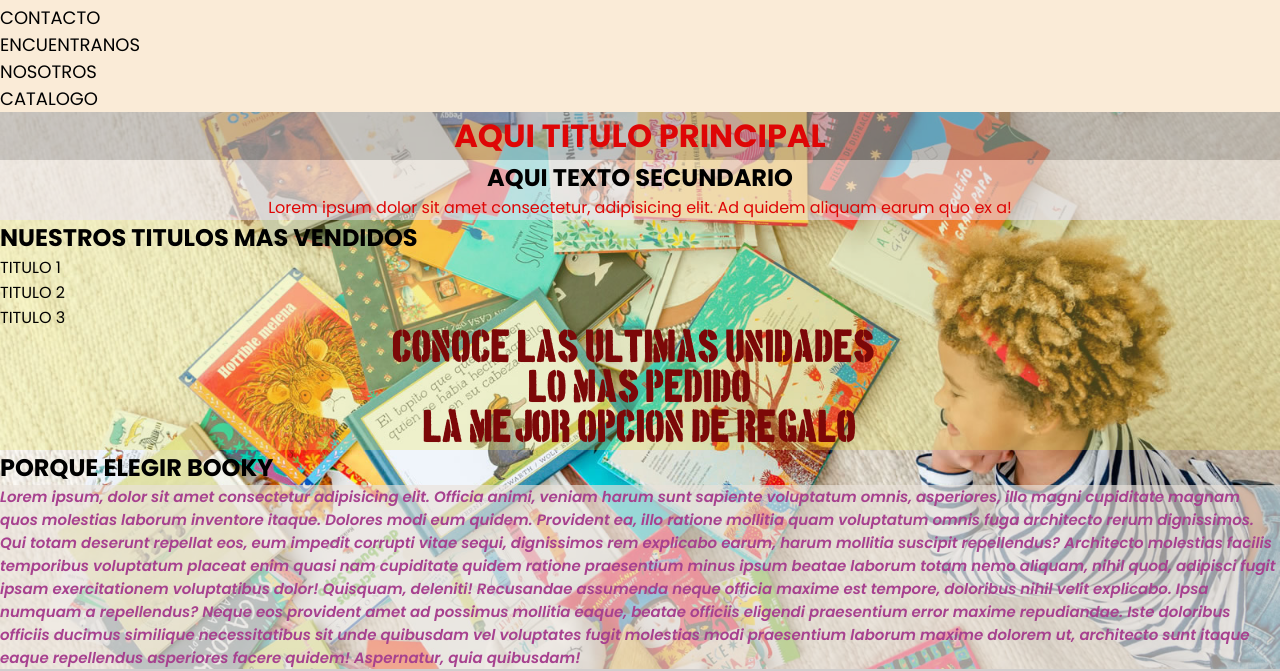
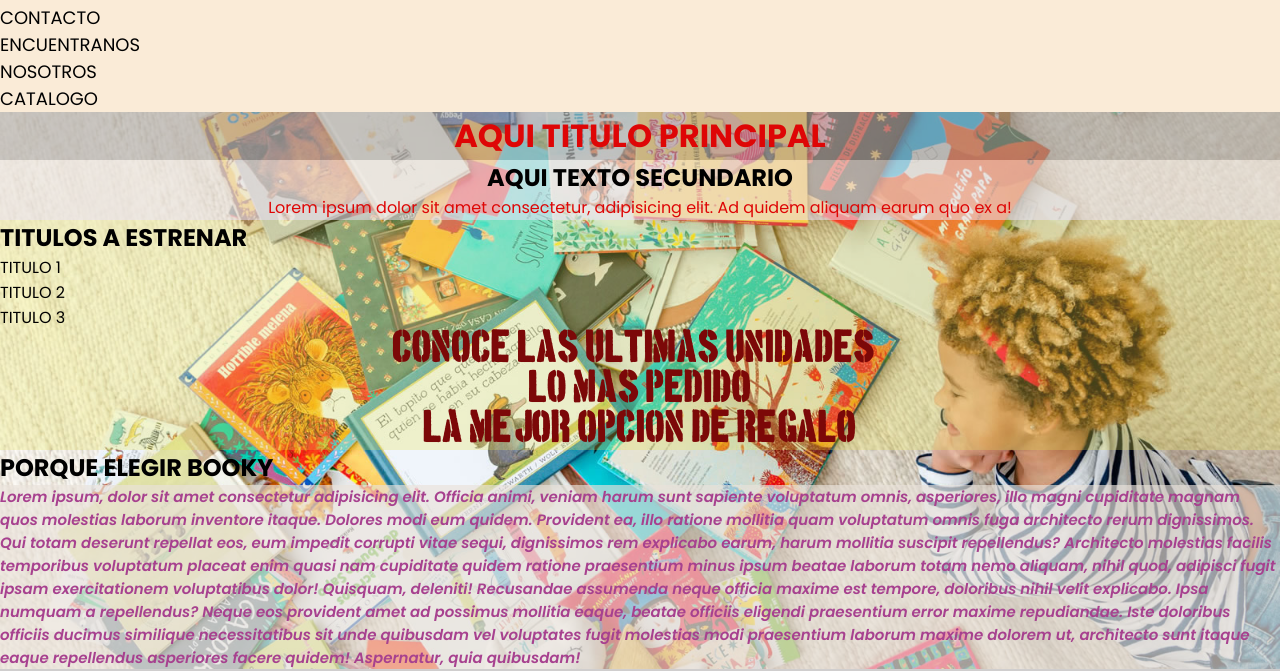
Before and after one commit to verobaires/booky-, a plain HTML site: page index.html in a window 1280 px wide. Shown: the part 78-749 px from the top of the page. Drawn offline with Linux system fonts and the light colour scheme.

Commit message:
modificacion encabezado de ventas

```diff
--- a/index.html
+++ b/index.html
@@ -56,7 +56,7 @@
       </section>
 
       <section class="listaOrdenada">
-        <h2>NUESTROS TITULOS MAS VENDIDOS</h2>
+        <h2>TITULOS A ESTRENAR</h2>
         <ol>
           <li>TITULO 1</li>
           <li>TITULO 2</li>
```
